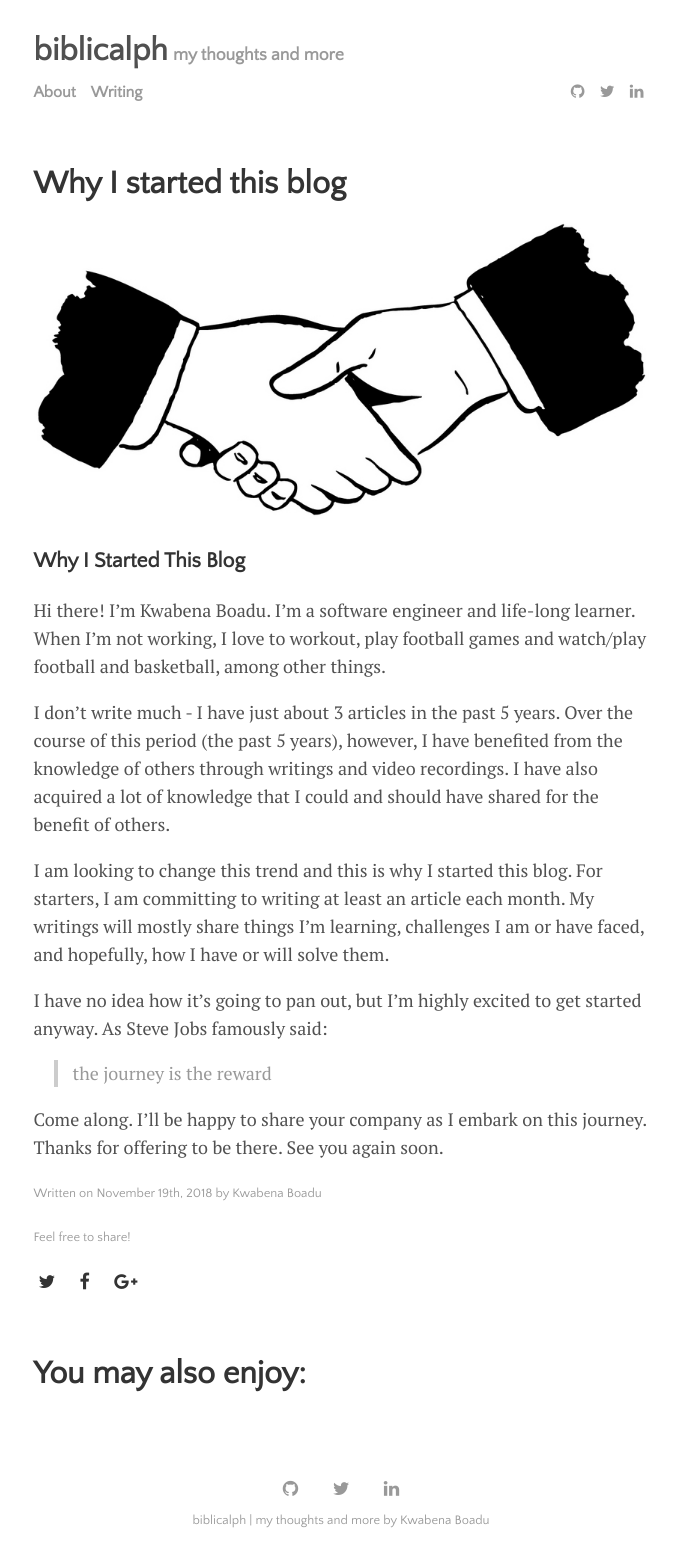
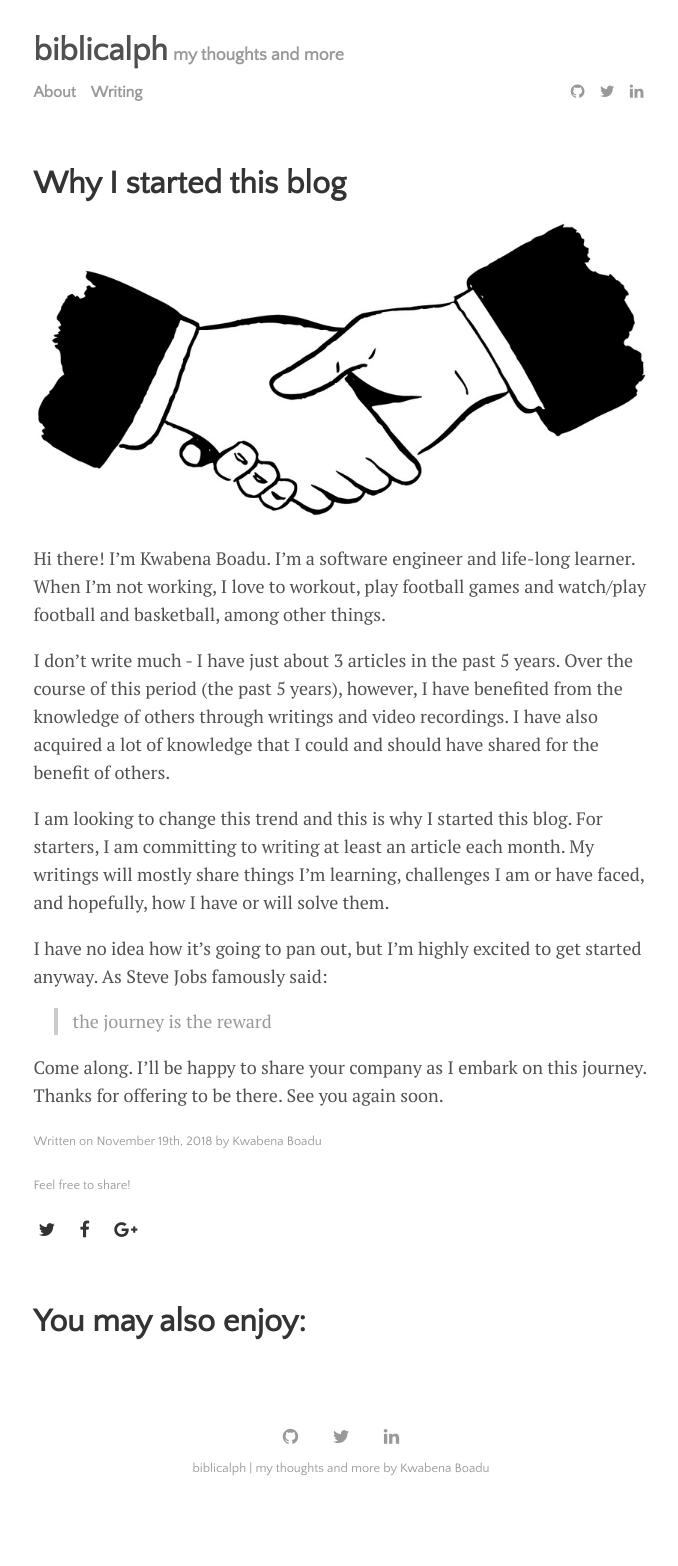
Before and after one commit to biblicalph/biblicalph.github.io, a Jekyll site: the page built from _posts/2018-11-19-why-i-started-this-blog.md, in a window 1280 px wide. Shown: the whole page, without its empty margins (299-977 px from the left). Built offline with Jekyll 4.4.1, drawn with Linux system fonts in a browser that asks for light colours; after the commit the page ends 1514 px from its top, so only the background shows below that.

Commit message:
Remove sub title of introductory blog

```diff
--- a/_posts/2018-11-19-why-i-started-this-blog.md
+++ b/_posts/2018-11-19-why-i-started-this-blog.md
@@ -7,7 +7,6 @@ tags: [about]
 image: introduction.jpg
 ---
 
-### Why I Started This Blog
 Hi there! I'm Kwabena Boadu. I'm a software engineer and life-long learner. When I'm not working, I love to workout, play football games and watch/play football and basketball, among other things.
 
 I don't write much - I have just about 3 articles in the past 5 years. Over the course of this period (the past 5 years), however, I have benefited from the knowledge of others through writings and video recordings. I have also acquired a lot of knowledge that I could and should have shared for the benefit of others.
```
